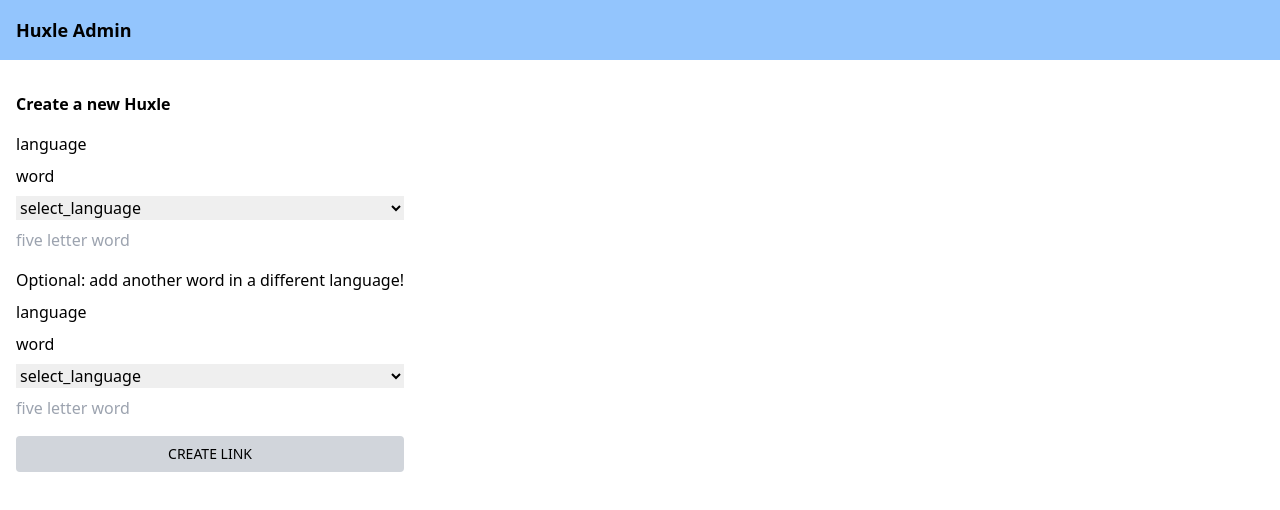
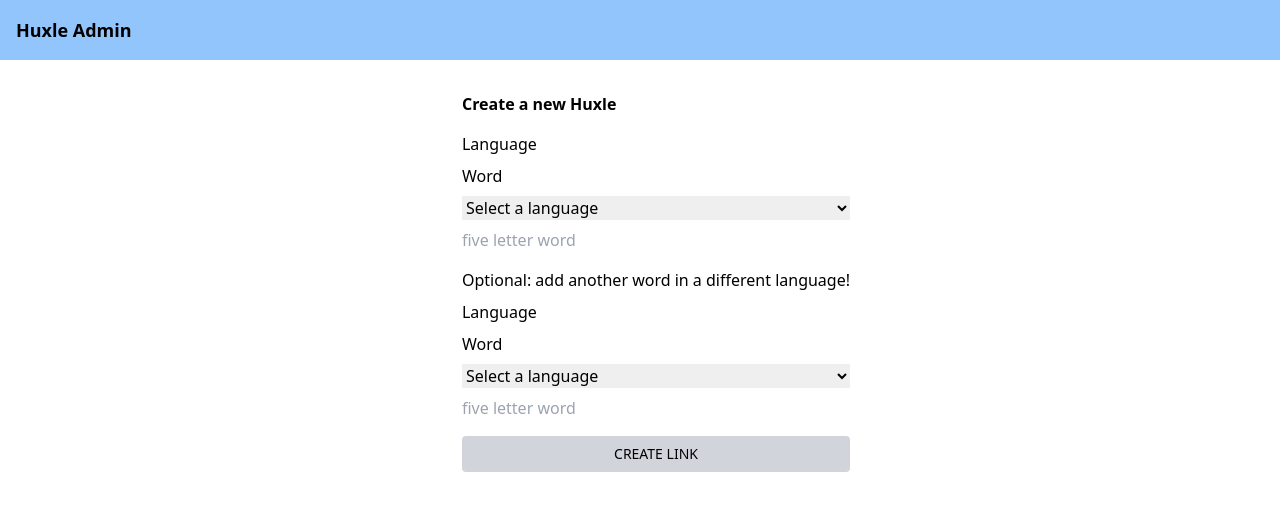
Before and after one commit to sudovicic/hypermedia-vue-app, a Vue app: page /create in a window 1280 px wide. Shown: the top 510 px of the page. Built offline with nearby package versions, Linux system fonts and the light colour scheme.

Commit message:
design updates and translations

```diff
--- a/src/main.ts
+++ b/src/main.ts
@@ -19,8 +19,23 @@
       create_page_name: "Huxle Admin",
       create_headline: "Create a new Huxle",
       create_cta: "Create Link",
+      language: "Language",
+      word: "Word",
+      select_language: "Select a language",
+      five_word_letter: "Five word letter",
     },
-    de: {},
+    de: {
+      app_name: "Huxle",
+      lang_de: "Deutsch",
+      lang_en: "English",
+      create_page_name: "Huxle Admin",
+      create_headline: "Erstelle ein neues Huxle",
+      create_cta: "Link erstellen",
+      language: "Sprache",
+      word: "Wort",
+      select_language: "Sprache auswählen",
+      five_word_letter: "Wort bestehend aus fünf Buchstaben",
+    },
   },
 });
 
--- a/src/pages/Create.vue
+++ b/src/pages/Create.vue
@@ -9,8 +9,8 @@
 <template>
   <NavBar headline-key="create_page_name" />
   <main>
-    <div class="flex mt-8 mx-4 w-screen">
-      <div class="flex flex-col justify-center gap-y-4">
+    <div class="flex mt-8 mx-4 w-screen justify-center">
+      <div class="flex flex-col gap-y-4">
         <h1 class="font-bold">{{ t("create_headline") }}</h1>
         <CreateForm />
       </div>
```
